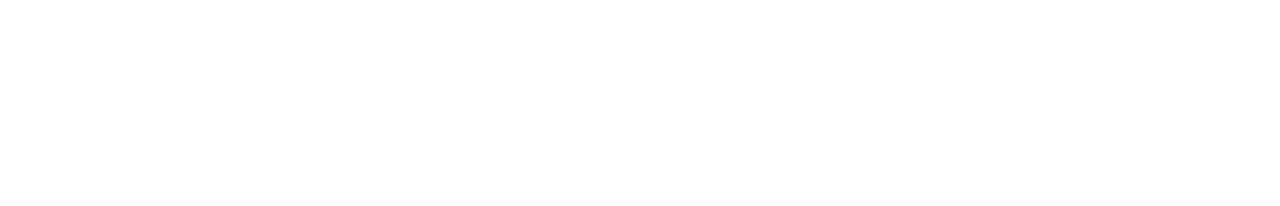
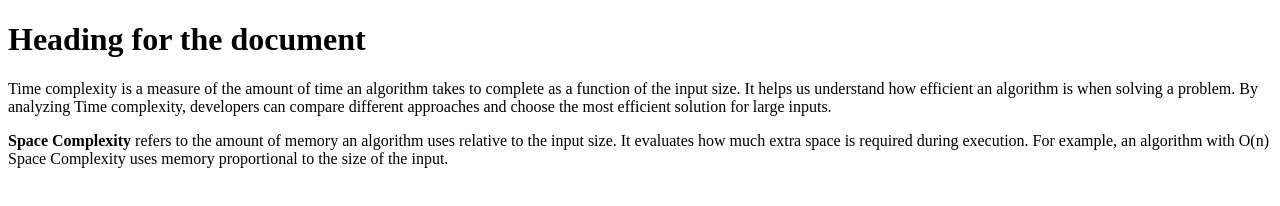
Before and after one commit to acciojob/time-and-space-complexity-Sagarmogli8976, a website: page main.html in a window 1280 px wide. Drawn offline with Linux system fonts and the light colour scheme.

Commit message:
created a submission

```diff
--- a/main.html
+++ b/main.html
@@ -8,6 +8,17 @@
 
 <body>
 	<!-- the entire body must be written by student -->
+	<h1>
+		Heading for the document
+	</h1>
+	<p>
+        Time complexity is a measure of the amount of time an algorithm takes to complete as a function of the input size. It helps us understand how efficient an algorithm is when solving a problem. By analyzing Time complexity, developers can compare different approaches and choose the most efficient solution for large inputs.
+    </p>
+
+    <p>
+        <b>Space Complexity</b> refers to the amount of memory an algorithm uses relative to the input size. It evaluates how much extra space is required during execution. For example, an algorithm with O(n) Space Complexity uses memory proportional to the size of the input.
+    </p>
+
     <script type="text/javascript" src="./script.js">
 </script>
 
```
